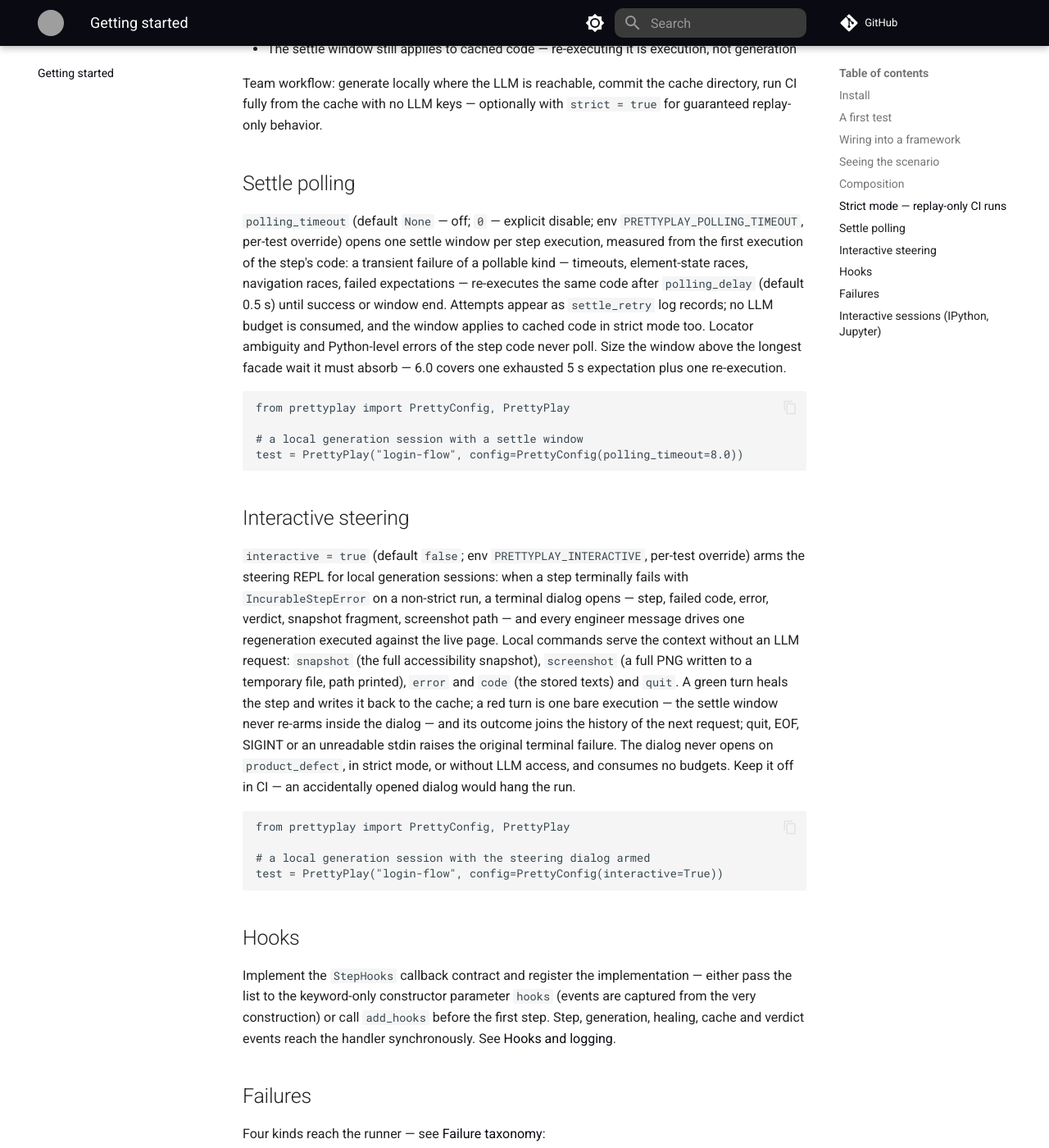
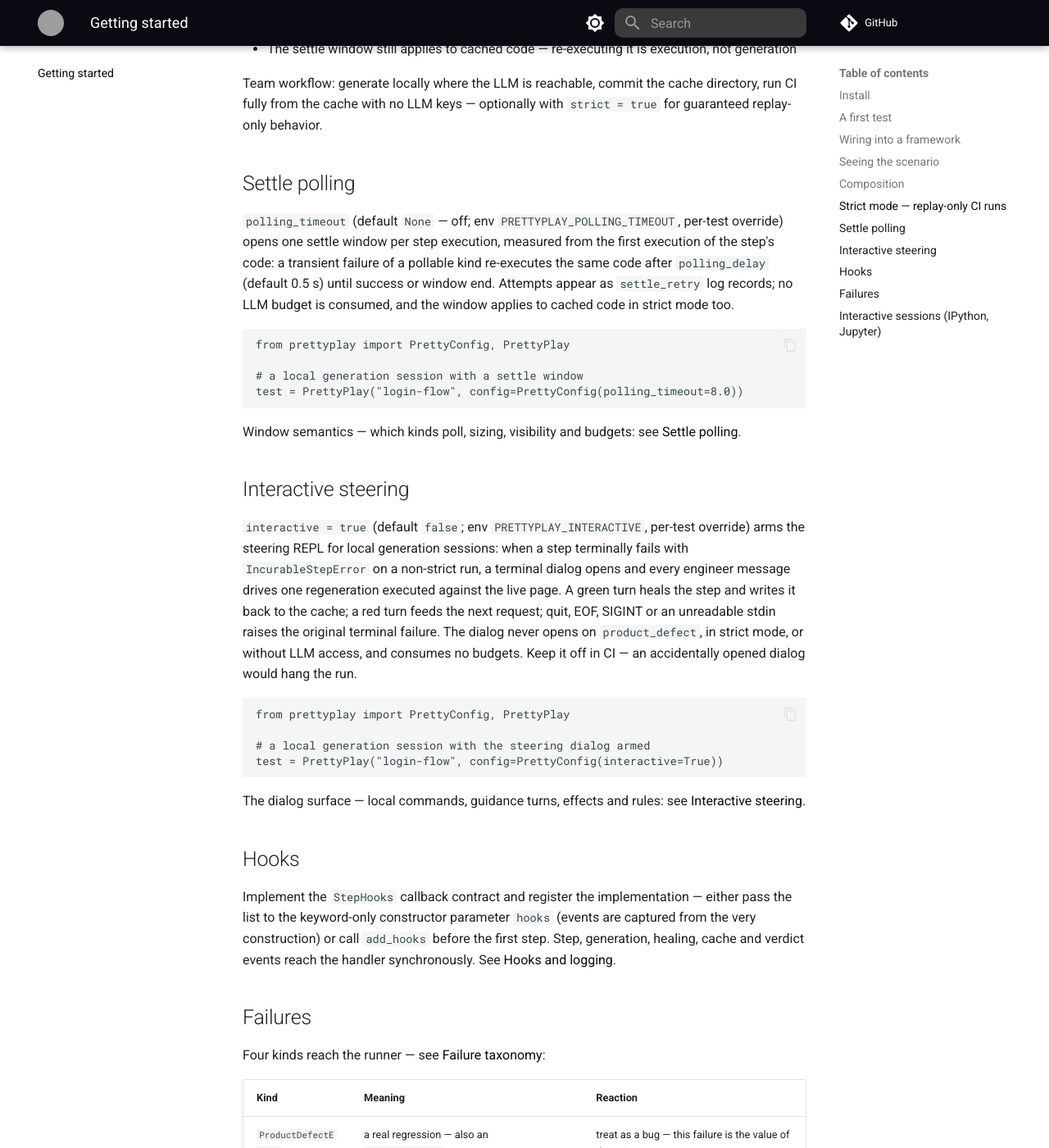
Before and after one commit to qarium/prettyplay, an MkDocs documentation site: the page built from docs/getting-started.md, in a window 1280 px wide and 1400 px high, scrolled down 2633 px. Shown: the whole window at 82% size. Built offline with MkDocs 1.6.1 and Material for MkDocs 9.7.7, drawn with Linux system fonts in a browser that asks for light colours; comment, search, counter and statistics services are not loaded; grey boxes are pictures that could not be loaded.

Commit message:
docs: settle polling and interactive steering reference pages

````diff
--- a/docs/getting-started.md
+++ b/docs/getting-started.md
@@ -125,17 +125,12 @@ directory, run CI fully from the cache with no LLM keys — optionally with
 
 ## Settle polling
 
-`polling_timeout` (default `None` — off; `0` — explicit disable; env
-`PRETTYPLAY_POLLING_TIMEOUT`, per-test override) opens one settle window per
-step execution, measured from the first execution of the step's code: a
-transient failure of a pollable kind — timeouts, element-state races,
-navigation races, failed expectations — re-executes the same code after
-`polling_delay` (default 0.5 s) until success or window end. Attempts appear
-as `settle_retry` log records; no LLM budget is consumed, and the window
-applies to cached code in strict mode too. Locator ambiguity and Python-level
-errors of the step code never poll. Size the window above the longest facade
-wait it must absorb — 6.0 covers one exhausted 5 s expectation plus one
-re-execution.
+`polling_timeout` (default `None` — off; env `PRETTYPLAY_POLLING_TIMEOUT`,
+per-test override) opens one settle window per step execution, measured from
+the first execution of the step's code: a transient failure of a pollable
+kind re-executes the same code after `polling_delay` (default 0.5 s) until
+success or window end. Attempts appear as `settle_retry` log records; no LLM
+budget is consumed, and the window applies to cached code in strict mode too.
 
 ```python
 from prettyplay import PrettyConfig, PrettyPlay
@@ -144,23 +139,21 @@ from prettyplay import PrettyConfig, PrettyPlay
 test = PrettyPlay("login-flow", config=PrettyConfig(polling_timeout=8.0))
 ```
 
+Window semantics — which kinds poll, sizing, visibility and budgets:
+see [Settle polling](reference/settle-polling.md).
+
 ## Interactive steering
 
 `interactive = true` (default `false`; env `PRETTYPLAY_INTERACTIVE`, per-test
 override) arms the steering REPL for local generation sessions: when a step
 terminally fails with `IncurableStepError` on a non-strict run, a terminal
-dialog opens — step, failed code, error, verdict, snapshot fragment,
-screenshot path — and every engineer message drives one regeneration executed
-against the live page. Local commands serve the context without an LLM
-request: `snapshot` (the full accessibility snapshot), `screenshot` (a full
-PNG written to a temporary file, path printed), `error` and `code` (the
-stored texts) and `quit`. A green turn heals the step and writes it back to
-the cache; a red turn is one bare execution — the settle window never
-re-arms inside the dialog — and its outcome joins the history of the next
-request; quit, EOF, SIGINT or an unreadable stdin raises the original
-terminal failure. The dialog never opens on `product_defect`, in strict
-mode, or without LLM access, and consumes no budgets. Keep it off in CI — an
-accidentally opened dialog would hang the run.
+dialog opens and every engineer message drives one regeneration executed
+against the live page. A green turn heals the step and writes it back to the
+cache; a red turn feeds the next request; quit, EOF, SIGINT or an unreadable
+stdin raises the original terminal failure. The dialog never opens on
+`product_defect`, in strict mode, or without LLM access, and consumes no
+budgets. Keep it off in CI — an accidentally opened dialog would hang the
+run.
 
 ```python
 from prettyplay import PrettyConfig, PrettyPlay
@@ -168,6 +161,9 @@ from prettyplay import PrettyConfig, PrettyPlay
 # a local generation session with the steering dialog armed
 test = PrettyPlay("login-flow", config=PrettyConfig(interactive=True))
 ```
+
+The dialog surface — local commands, guidance turns, effects and rules:
+see [Interactive steering](reference/interactive-steering.md).
 
 ## Hooks
 
--- a/mkdocs.yml
+++ b/mkdocs.yml
@@ -44,7 +44,9 @@ nav:
       - Hooks and logging: reference/hooks.md
       - Step cache: reference/step-cache.md
       - LLM providers: reference/llm-providers.md
+      - Settle polling: reference/settle-polling.md
       - Self-healing: reference/self-healing.md
+      - Interactive steering: reference/interactive-steering.md
       - Driver facade: reference/driver-facade.md
 
 plugins:
````
Also changed, not shown: docs/reference/driver-facade.md (+1 -1 lines), docs/reference/interactive-steering.md (added, +83 -0 lines), docs/reference/self-healing.md (+1 -1 lines), docs/reference/settle-polling.md (added, +86 -0 lines), 1 other file.
